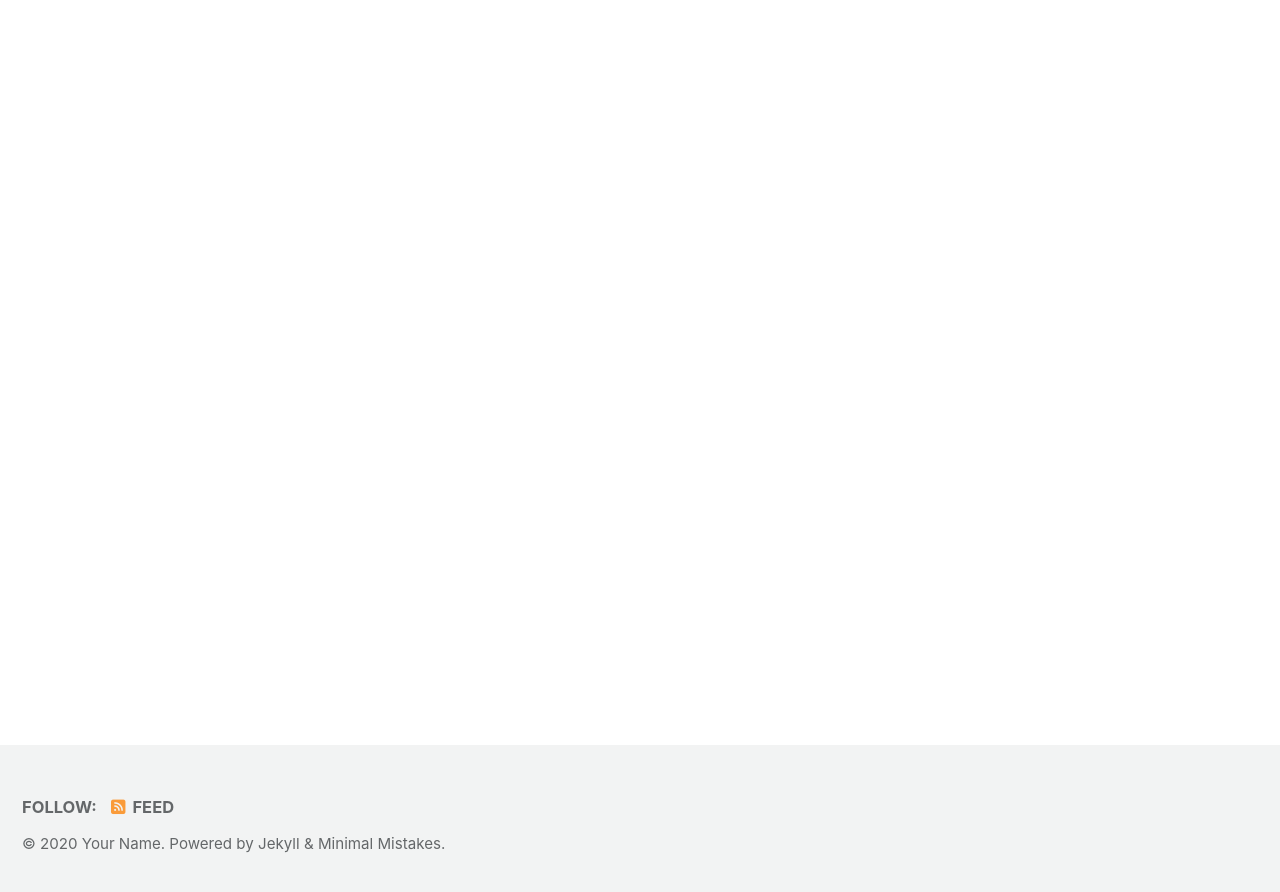
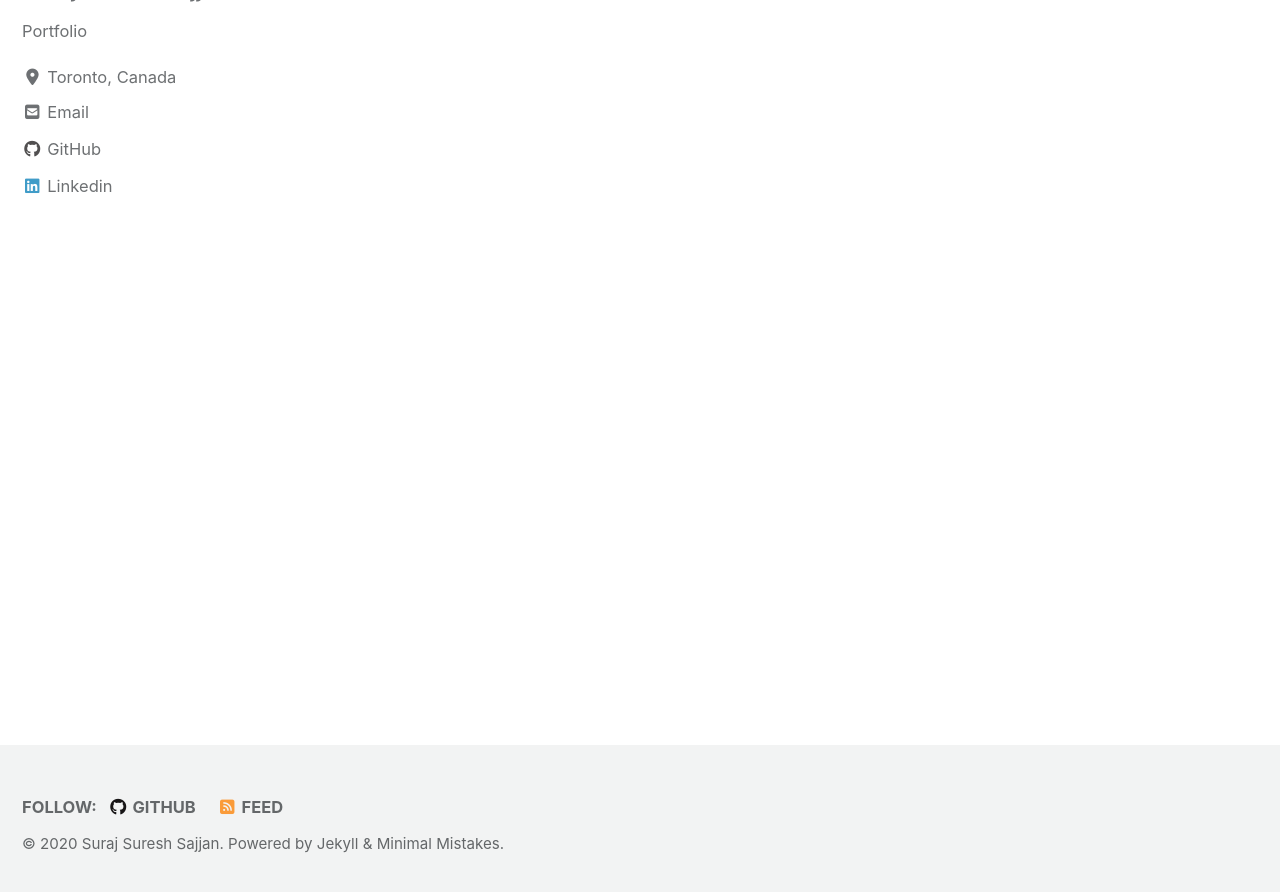
Before and after one commit to SurajSajjan/SurajSajjan.github.io, a Jekyll site: the page built from index.html, in a window 1280 px wide and 900 px high, scrolled down 222 px. Shown: the top 892 px of the window. Built offline with Jekyll 4.4.1, drawn with Linux system fonts in a browser that asks for light colours; cached includes are drawn as plain includes; nearby versions of some CDN libraries; the list of posts is cut into pages by our own code; some of the changed text lies outside the part shown.

Commit message:
config changes

```diff
--- a/_config.yml
+++ b/_config.yml
@@ -16,11 +16,11 @@ minimal_mistakes_skin    : "default" # "air", "aqua", "contrast", "dark", "dirt"
 
 # Site Settings
 locale                   : "en-US"
-title                    : "Site Title"
+title                    : "Suraj Suresh Sajjan"
 title_separator          : "-"
 subtitle                 : # site tagline that appears below site title in masthead
-name                     : "Your Name"
-description              : "An amazing website."
+name                     : "Suraj Suresh Sajjan"
+description              : "Portfolio"
 url                      : # the base hostname & protocol for your site e.g. "https://mmistakes.github.io"
 baseurl                  : # the subpath of your site, e.g. "/blog"
 repository               : # GitHub username/repo-name e.g. "mmistakes/minimal-mistakes"
@@ -93,15 +93,15 @@ analytics:
 
 # Site Author
 author:
-  name             : "Your Name"
-  avatar           : # path of avatar image, e.g. "/assets/images/bio-photo.jpg"
-  bio              : "I am an **amazing** person."
-  location         : "Somewhere"
+  name             : "Suraj Suresh Sajjan"
+  avatar           : "/images/self.jpeg" # path of avatar image, e.g. "/assets/images/bio-photo.jpg"
+  bio              : "Portfolio"
+  location         : "Toronto, Canada"
   email            :
   links:
     - label: "Email"
       icon: "fas fa-fw fa-envelope-square"
-      # url: mailto:your.name@email.com
+      url: mailto:surajssajjan@gmail.com
     - label: "Website"
       icon: "fas fa-fw fa-link"
       # url: "https://your-website.com"
@@ -113,11 +113,13 @@ author:
       # url: "https://facebook.com/"
     - label: "GitHub"
       icon: "fab fa-fw fa-github"
-      # url: "https://github.com/"
+      url: "https://github.com/SurajSajjan"
     - label: "Instagram"
       icon: "fab fa-fw fa-instagram"
       # url: "https://instagram.com/"
-
+    - label: "Linkedin"
+      icon: "fab fa-fw fa-linkedin"
+      url: "https://www.linkedin.com/in/surajsajjan"
 # Site Footer
 footer:
   links:
@@ -129,7 +131,7 @@ footer:
       # url:
     - label: "GitHub"
       icon: "fab fa-fw fa-github"
-      # url:
+      url: https://www.linkedin.com/in/surajsajjan
     - label: "GitLab"
       icon: "fab fa-fw fa-gitlab"
       # url:
@@ -279,3 +281,11 @@ defaults:
       comments: # true
       share: true
       related: true
+
+  # _pages
+  - scope:
+      path: ""
+      type: pages
+    values:
+      layout: single
+      author_profile: true
```
